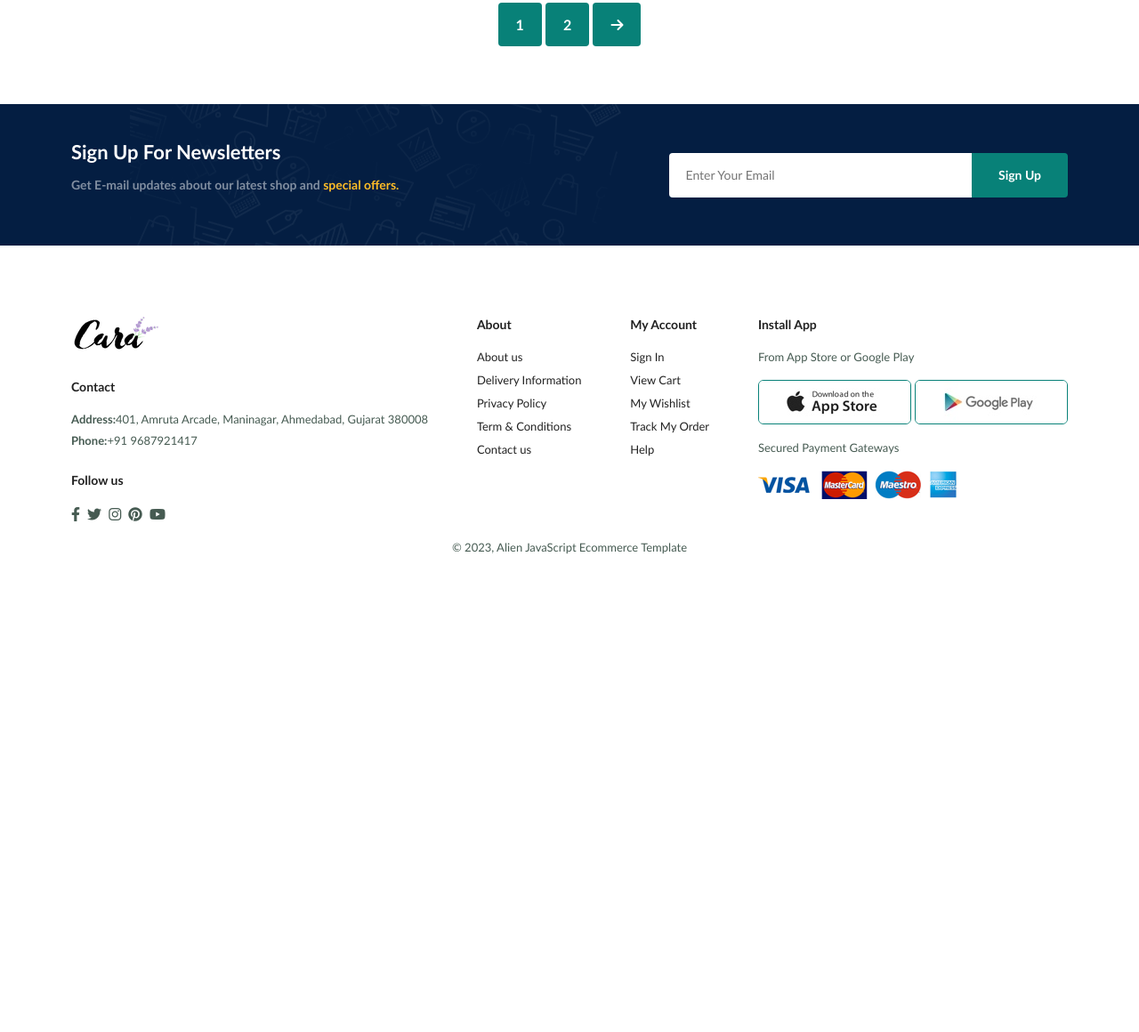
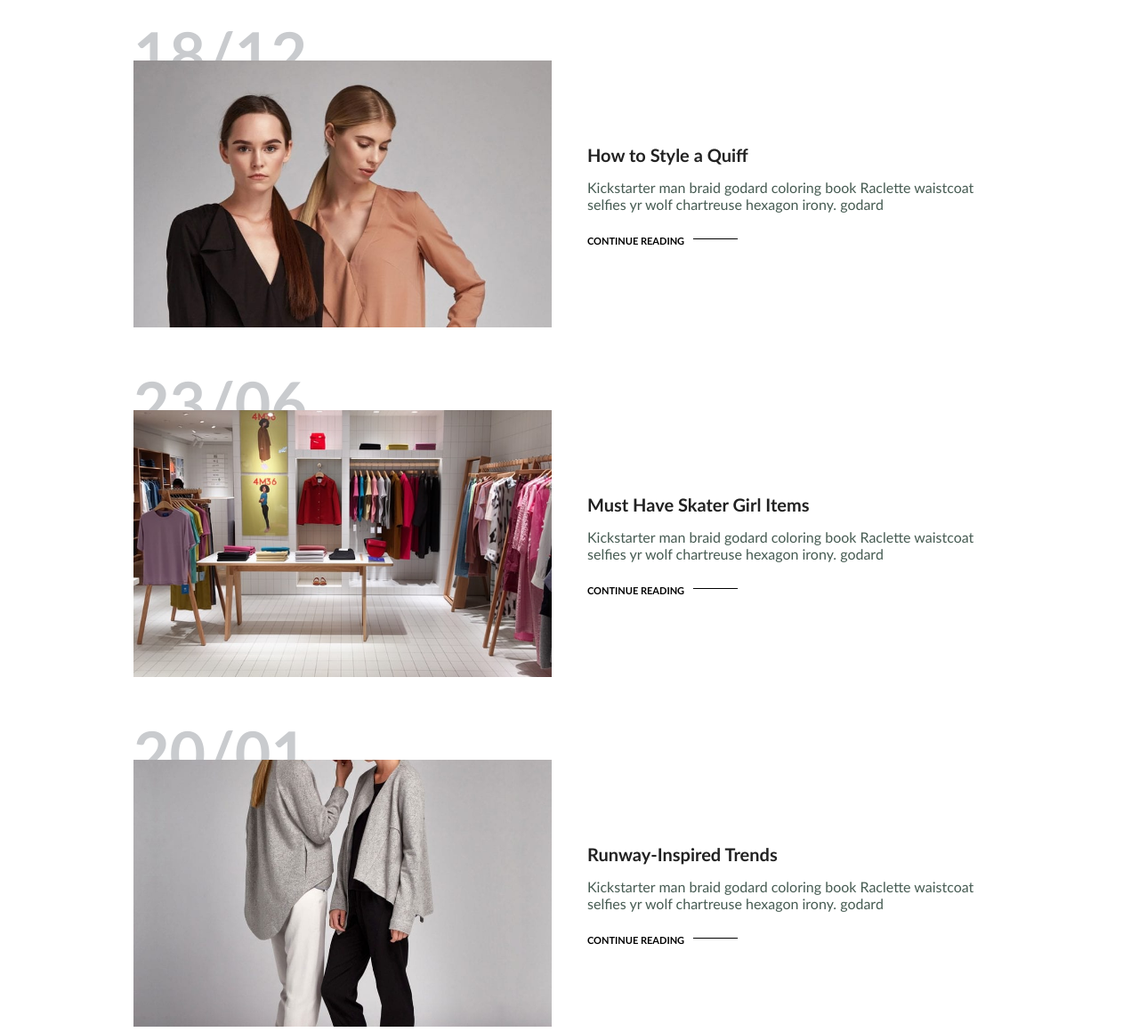
Before and after one commit to heet2306/clone, a plain HTML site: page Ecommerce/blog.html in a window 1280 px wide. Shown: the part 878-2038 px from the top of the page at 89% size. Before the commit the page ends 1549 px from the top, so only its background shows below. Drawn offline with Linux system fonts and the light colour scheme; a web font is replaced by a local one.

Commit message:
Add files via upload

```diff
--- a/Ecommerce/blog.html
+++ b/Ecommerce/blog.html
@@ -48,6 +48,54 @@
                 <a href="#">CONTINUE READING</a>
             </div>
             <h1>13/01</h1>
+        </div>
+        <div class="blog-box">
+            <div class="blog-img">
+                <img src="img/blog/b2.jpg" alt="">
+            </div>
+            <div class="blog-detalis">
+                <h4>How to Style a Quiff</h4>
+                <p>Kickstarter man braid godard coloring book Raclette waistcoat selfies yr wolf chartreuse hexagon
+                    irony. godard</p>
+                <a href="#">CONTINUE READING</a>
+            </div>
+            <h1>18/12</h1>
+        </div>
+        <div class="blog-box">
+            <div class="blog-img">
+                <img src="img/blog/b3.jpg" alt="">
+            </div>
+            <div class="blog-detalis">
+                <h4>Must Have Skater Girl Items</h4>
+                <p>Kickstarter man braid godard coloring book Raclette waistcoat selfies yr wolf chartreuse hexagon
+                    irony. godard</p>
+                <a href="#">CONTINUE READING</a>
+            </div>
+            <h1>23/06</h1>
+        </div>
+        <div class="blog-box">
+            <div class="blog-img">
+                <img src="img/blog/b4.jpg" alt="">
+            </div>
+            <div class="blog-detalis">
+                <h4>Runway-Inspired Trends</h4>
+                <p>Kickstarter man braid godard coloring book Raclette waistcoat selfies yr wolf chartreuse hexagon
+                    irony. godard</p>
+                <a href="#">CONTINUE READING</a>
+            </div>
+            <h1>20/01</h1>
+        </div>
+        <div class="blog-box">
+            <div class="blog-img">
+                <img src="img/blog/b6.jpg" alt="">
+            </div>
+            <div class="blog-detalis">
+                <h4>AW20 Menswear Trends</h4>
+                <p>Kickstarter man braid godard coloring book Raclette waistcoat selfies yr wolf chartreuse hexagon
+                    irony. godard</p>
+                <a href="#">CONTINUE READING</a>
+            </div>
+            <h1>20/01</h1>
         </div>
     </section>
     <section id="pagination" class="section-p1">
--- a/Ecommerce/style.css
+++ b/Ecommerce/style.css
@@ -641,11 +641,13 @@ footer .copyright {
 
 #blog .blog-box {
     display: flex;
-    /* align-items: center; */
+    align-items: center;
     width: 100%;
+    position: relative;
+    padding-bottom: 90px;
 }
 
-#blog .blog-box {
+#blog .blog-img {
     width: 50%;
     margin-right: 40px;
 }
@@ -654,6 +656,47 @@ footer .copyright {
     width: 100%;
     height: 300px;
     object-fit: cover;
+}
+
+#blog .blog-detalis {
+    width: 50%;
+}
+
+#blog .blog-detalis a {
+    text-decoration: none;
+    font-size: 11px;
+    color: #000;
+    font-weight: 700;
+    position: relative;
+    transition: 0.3s;
+}
+
+#blog .blog-detalis a::after {
+    content: "";
+    width: 50px;
+    height: 1px;
+    background-color: #000;
+    position: absolute;
+    top: 4px;
+    right: -60px;
+}
+
+#blog .blog-detalis a:hover {
+    color: #088178;
+}
+
+#blog .blog-detalis a:hover::after {
+    background-color: #088178;
+}
+
+#blog .blog-box h1 {
+    position: absolute;
+    top: -40px;
+    left: 0;
+    font-size: 70px;
+    font-weight: 700;
+    color: #c9cbce;
+    z-index: -9;
 }
 
 /* Media Screen For Tab  */
@@ -843,4 +886,13 @@ footer .copyright {
         width: 100%;
     }
 
+    /* ----------------------------Blog Mobile Media------------------------------ */
+
+    #blog .blog-box {
+        display: flex;
+        align-items: center;
+        width: 100%;
+        position: relative;
+        padding-bottom: 90px;
+    }
 }
```
